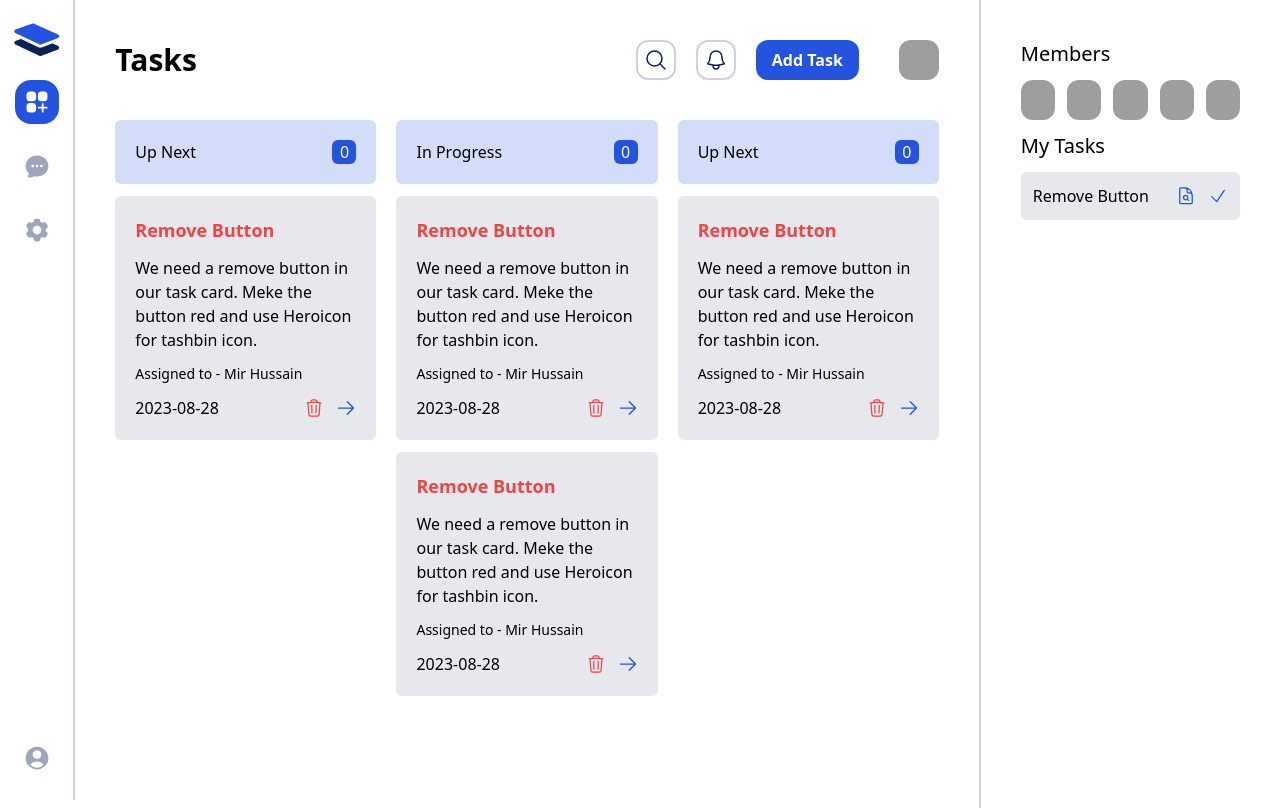
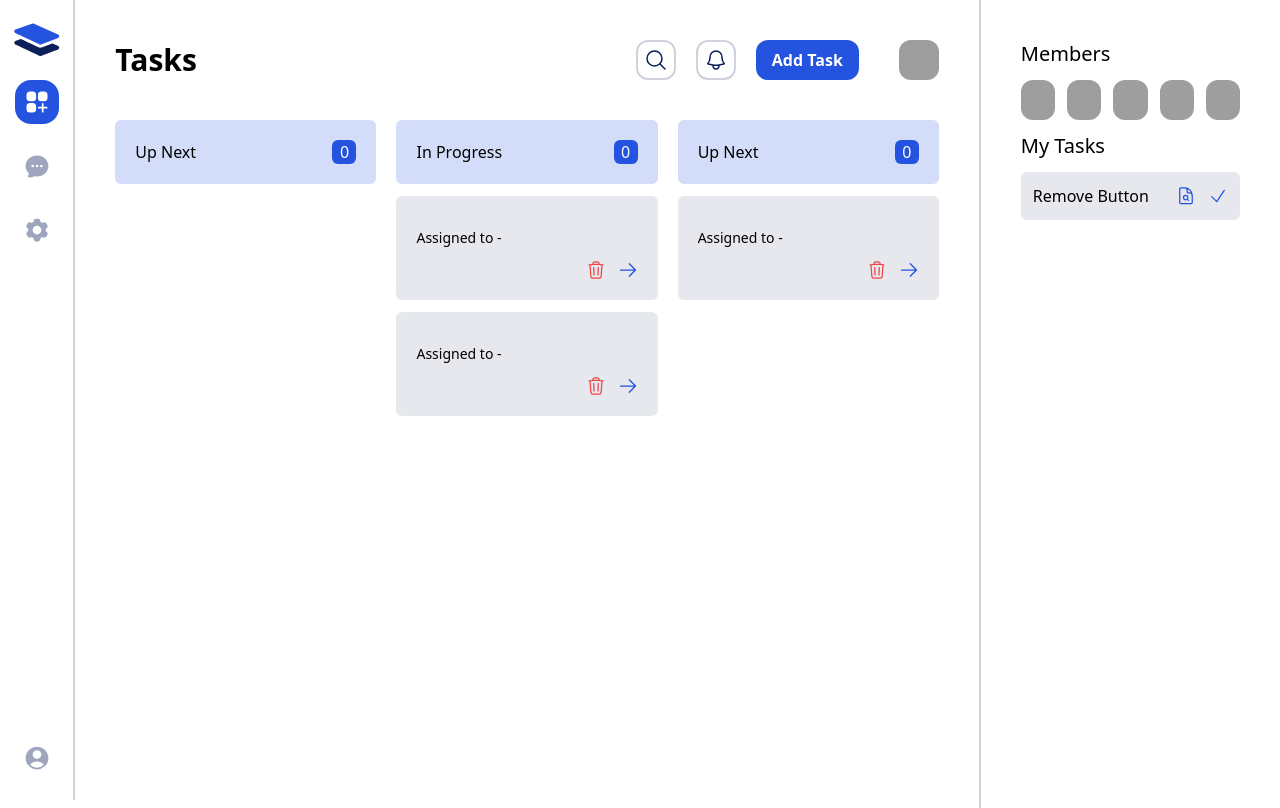
Before and after one commit to harun708280/WorkWave-Task-Redux, a React (Vite) app: page / in a window 1280 px wide. Shown: the top 808 px of the page. Built offline with nearby package versions, Linux system fonts and the light colour scheme; grey boxes are pictures that could not be loaded.

Commit message:
store map data

```diff
--- a/src/components/tasks/AddTask.jsx
+++ b/src/components/tasks/AddTask.jsx
@@ -2,8 +2,11 @@ import React from "react";
 import MyModal from "../Modal/Modal";
 
 import { useForm } from "react-hook-form";
+import { useDispatch } from "react-redux";
+import { addTask } from "../../redux/features/taskSlice";
 
 const AddTask = ({ isOpen, setIsOpen }) => {
+    const dispatch=useDispatch()
   const {
     register,
     handleSubmit,
@@ -11,6 +14,9 @@ const AddTask = ({ isOpen, setIsOpen }) => {
     formState: { errors },
   } = useForm();
   const onSubmit = (data) => {
+    dispatch(addTask(data))
+
+
     reset();
   };
   const handleCancel = () => {
--- a/src/components/tasks/TaskCard.jsx
+++ b/src/components/tasks/TaskCard.jsx
@@ -1,30 +1,30 @@
 import { ArrowRightIcon, TrashIcon } from '@heroicons/react/24/outline';
 
-const TaskCard = () => {
-  const task = {
-    id: 1,
-    status: 'pending',
-    title: 'Remove Button',
-    description:
-      'We need a remove button in our task card. Meke the button red and use Heroicon for tashbin icon.',
-    date: '2023-08-28',
-    assignedTo: 'Mir Hussain',
-    priority: 'high',
-  };
+const TaskCard = ({task}) => {
+  // const task = {
+  //   id: 1,
+  //   status: 'pending',
+  //   title: 'Remove Button',
+  //   description:
+  //     'We need a remove button in our task card. Meke the button red and use Heroicon for tashbin icon.',
+  //   date: '2023-08-28',
+  //   assignedTo: 'Mir Hussain',
+  //   priority: 'high',
+  // };
 
   return (
     <div className="bg-secondary/10 rounded-md p-5">
       <h1
         className={`text-lg font-semibold mb-3  ${
-          task.priority === 'high' ? 'text-red-500' : ''
-        } ${task.priority === 'medium' ? 'text-yellow-500' : ''} ${
-          task.priority === 'low' ? 'text-green-500' : ''
+          task?.priority === 'High' ? 'text-red-500' : ''
+        } ${task?.priority === 'Medium' ? 'text-yellow-500' : ''} ${
+          task?.priority === 'Easy' ? 'text-green-500' : ''
         }`}
       >
         {task?.title}
       </h1>
       <p className="mb-3">{task?.description}</p>
-      <p className="text-sm">Assigned to - {task?.assignedTo}</p>
+      <p className="text-sm">Assigned to - {task?.assignTo}</p>
       <div className="flex justify-between mt-3">
         <p>{task?.date}</p>
         <div className="flex gap-3">
--- a/src/pages/Tasks.jsx
+++ b/src/pages/Tasks.jsx
@@ -4,9 +4,13 @@ import TaskCard from '../components/tasks/TaskCard';
 import MyModal from '../components/Modal/Modal';
 import { useState } from 'react';
 import AddTask from '../components/tasks/AddTask';
+import { useSelector } from 'react-redux';
 
 const Tasks = () => {
   let [isOpen, setIsOpen] = useState(false)
+  const {task}=useSelector((state)=>state.allTasks)
+
+
   return (
     <div className="h-screen grid grid-cols-12">
       <div className="col-span-9 px-10 pt-10">
@@ -41,7 +45,9 @@ const Tasks = () => {
               </p>
             </div>
             <div className="space-y-3">
-              <TaskCard />
+              {
+                task.map(item=><TaskCard key={item.id} task={item} />)
+              }
             </div>
           </div>
           <div className="relative h-[800px] overflow-auto">
```
